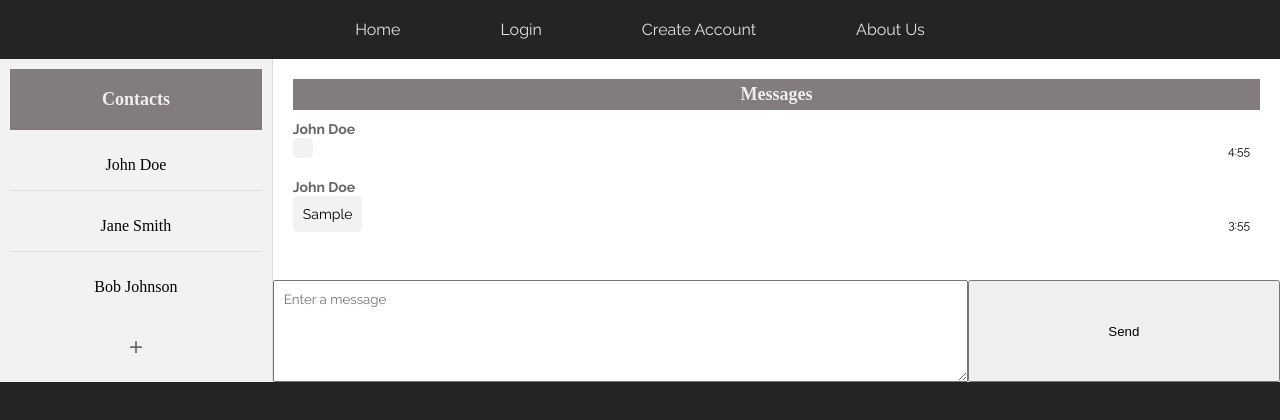
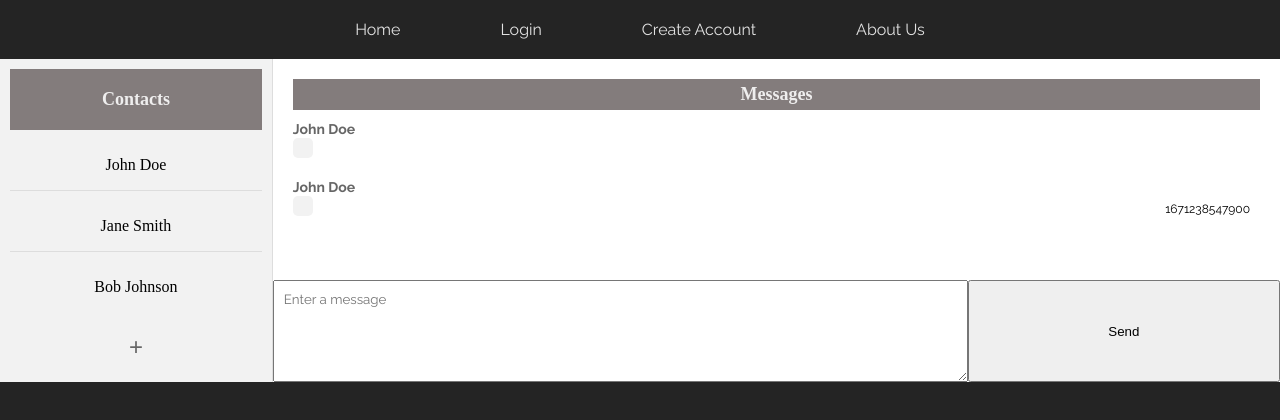
Before and after one commit to sergiogonzalezyes/Chat-Appliacation3, a React (Vite) app in the folder Chat-Application/: page /UserPage in a window 1280 px wide. Both pictures are taken after typing "Sample" into the empty fields and a click on the button "Send". Shown: the top 420 px of the page. Built offline with nearby package versions, Linux system fonts and the light colour scheme; no server answers.

Commit message:
giving it a try serg

```diff
--- a/Chat-Application/src/pages/UserPage.jsx
+++ b/Chat-Application/src/pages/UserPage.jsx
@@ -23,14 +23,17 @@ export const UserPage = () => {
 
 
   function messagesArr () {
-    socket.emit("send_message", {message: messages});
-    setSavedMessage([...savedMessage, messages]);
+    const currentTime = Date.now();
+
+    socket.emit("send_message", {message: messages, time:currentTime});
+    setSavedMessage([...savedMessage, {message: messages, time: currentTime}]);
   }
 
 
    useEffect(() => {
     socket.on('receive_message', (data) => {
-     setReceiveMessage(data.message)
+      console.log(data.message);
+     setReceiveMessage({message: data.message, time: data.time})
     })
 
   },[socket])
@@ -40,8 +43,11 @@ export const UserPage = () => {
   }, [ReceiveMessage])
 
 
-  const mergedArr = [savedMessage,incomingMessage];
-  console.log(mergedArr);
+  // const mergedArr = [...savedMessage,...incomingMessage];
+
+  // mergedArr.sort((a,b) => {
+  //   a.time - b.time
+  // });
 
 
 
@@ -76,8 +82,8 @@ export const UserPage = () => {
           <div key={index}>
             <b className="username_id">John Doe</b>
               <div className="message_time_div">
-                <p className="message">{messages1}</p>
-                <p className="time">4:55</p>
+                <p className="message">{messages1.message}</p>
+                <p className="time">{messages1.time}</p>
               </div>
           </div>))}
     </li>
@@ -85,8 +91,8 @@ export const UserPage = () => {
           <div key={index}>
             <b className="username_id">John Doe</b>
               <div className="message_time_div">
-                <p className="message">{message}</p>
-                <p className="time">3:55</p>
+                <p className="message">{message.messages}</p>
+                <p className="time">{message.time}</p>
               </div>
           </div>))}
     </li>
```
Also changed, not shown: 1 other file (tests, documents, lock files or other folders).
